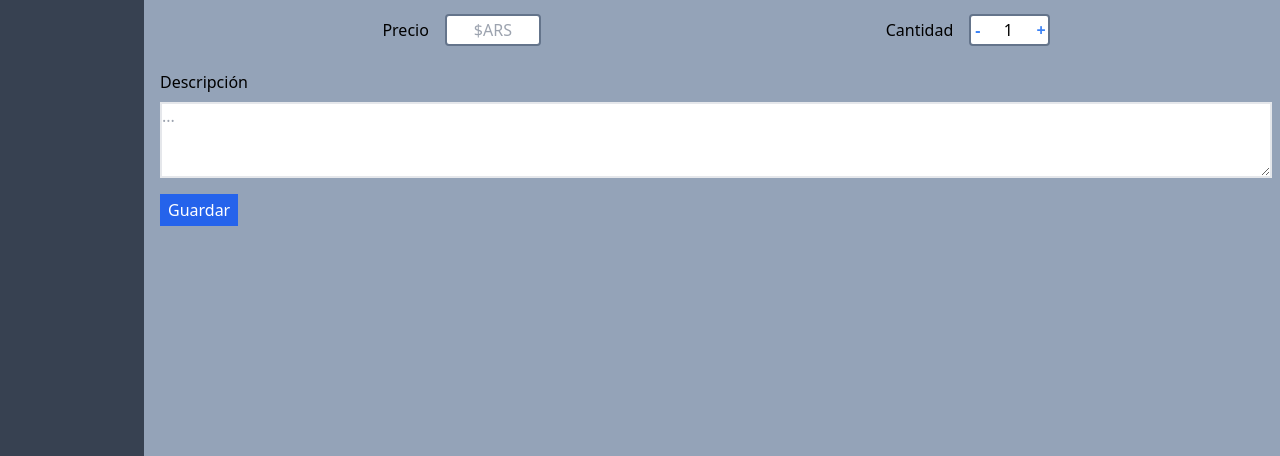
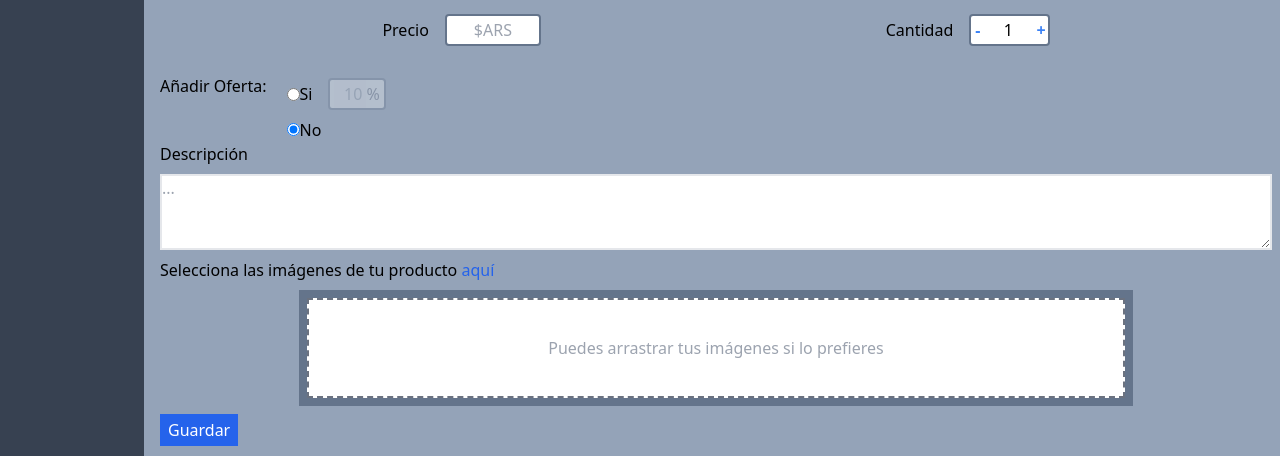
Before and after one commit to HernanS87/Tech-Store, a React (Vite) app: page /admin/form in a window 1280 px wide. Shown: the part 154-610 px from the top of the page. Built offline with nearby package versions, Linux system fonts and the light colour scheme.

Commit message:
I finished the validations

```diff
--- a/src/components/Carousel.jsx
+++ b/src/components/Carousel.jsx
@@ -61,7 +61,11 @@ export default function Carousel(props) {
   };
   return (
     <div className="flex justify-center relative">
-      {props.images.length > 1 && <span className="bg-gray-100 font-medium text-sm rounded-r-full rounded-l-full px-2 absolute left-0 z-10">{`${selectedIndex + 1 } / ${props.images.length}` }</span>}
+      {props.images.length > 1 && (
+        <span className="bg-gray-100 font-medium text-sm rounded-r-full rounded-l-full px-2 absolute left-0 z-10">{`${
+          selectedIndex + 1
+        } / ${props.images.length}`}</span>
+      )}
       {props.images.length > 1 ? (
         <div
           className="flex-col relative"
--- a/src/components/admin/DetailPopup.jsx
+++ b/src/components/admin/DetailPopup.jsx
@@ -16,7 +16,7 @@ function UserPopup() {
           e.stopPropagation();
         }}
       >
-        <Carousel images={detailPopup.img} />
+        <Carousel images={detailPopup.images} />
         <div className="ml-2 pt-2 flex items-center max-w-xs">
           <div className="pl-2">
             <h1 className="mb-2 font-medium text-xl capitalize">
--- a/src/components/admin/InputFileCustom.jsx
+++ b/src/components/admin/InputFileCustom.jsx
@@ -1,11 +1,12 @@
 import { useState } from "react";
 import { useAdminContext } from "../../context";
+import InputAlert from "./InputAlert";
 
 export default function InputFileCustom() {
-  const { uploadImage, imgArray, setImgArray } = useAdminContext();
+  const { uploadImage, form, setForm, error} = useAdminContext();
 
   const [drag, setDrag] = useState(false);
-  let imagesTemp = imgArray;
+  let imagesTemp = form.images;
 
   const uploadFiles = (dataFiles) => {
     let files = [];
@@ -16,7 +17,10 @@ export default function InputFileCustom() {
       if (el.type.includes("image")) {
         const imageURL = await uploadImage(el);
         imagesTemp.push(imageURL);
-        setImgArray([...imagesTemp]);
+        setForm({
+          ...form,
+          images: [...imagesTemp],
+        });
       } else {
         alert(`No puedes cargar "${el.name}" porque no es una imágen`);
       }
@@ -24,7 +28,10 @@ export default function InputFileCustom() {
   };
 
   const handleDelete = (urlToDelete) => {
-    setImgArray(imgArray.filter((url) => url !== urlToDelete));
+    setForm({
+      ...form,
+      images: form.images.filter((url) => url !== urlToDelete),
+    });
   };
 
   return (
@@ -67,16 +74,16 @@ export default function InputFileCustom() {
               : "bg-gray-300 text-white border-white transition-all "
           }`}
         >
-          {imgArray.length === 0 ? (
+          {form.images.length === 0 ? (
             "Puedes arrastrar tus imágenes si lo prefieres"
           ) : (
             <div className="relative w-full">
               <ul className="flex flex-wrap w-full justify-evenly items-center">
-                {imgArray.map((url, ind) => (
+                {form.images.map((url, ind) => (
                   <li key={ind} className="relative bg-slate-100">
                     <img
                       src={url}
-                      alt=""
+                      alt={form.name}
                       className="w-36 h-36 object-contain"
                     />
                     <button
@@ -101,6 +108,7 @@ export default function InputFileCustom() {
           )}
         </div>
       </div>
+      <InputAlert msg={error.images} />
     </div>
   );
 }
--- a/src/components/admin/InputOfferCustom.jsx
+++ b/src/components/admin/InputOfferCustom.jsx
@@ -1,67 +1,59 @@
-import { useState } from "react";
 import { useAdminContext } from "../../context";
 import InputAlert from "./InputAlert";
 
 export default function InputOfferCustom() {
-  const { offer, setOffer } = useAdminContext();
-  const [percentOk, setPercentOk] = useState(true);
+  const { form, setForm, handleChange, error } = useAdminContext();
 
   return (
     <div className="flex items-start">
       <p className="mt-1">Añadir Oferta:</p>
       <div>
-        <div className="ml-5 h-12">
+        <div className="ml-5 h-12 flex items-center">
           <input
             type="radio"
             name="offer"
             id="yes"
-            checked={offer}
-            onChange={() => setOffer(true)}
+            checked={form.offer}
+            onChange={() =>
+              setForm({
+                ...form,
+                offer: true,
+              })
+            }
           />
           <label htmlFor="yes">Si</label>
+          <div
+            className={`ml-4 px-1 border-2 border-slate-500 bg-white rounded ${
+              !form.offer && "opacity-30 text-gray-500"
+            }`}
+          >
             <input
               type="number"
               id="percent"
               name="percent"
-            min={1}
-            max={100}
-            placeholder="10%"
-            disabled={!offer}
-            className="border-2 ml-4 mt-2px w-12 py-2px px-1 text-center outline-none border-slate-500 rounded"
+              value={form.percent}
+              placeholder="10"
+              disabled={!form.offer}
+              className="w-8 h-7 pr-1 text-right outline-none"
               required
-            onChange={(e) => {
-              console.log(e.target.value);
-              if (
-                e.target.value == "" ||
-                e.target.value == 0 ||
-                e.target.value > 100
-              ) {
-                setPercentOk(false);
-              } else {
-                setPercentOk(true);
-              }
-            }}
+              onChange={handleChange}
             />
-          {offer && (
-            <span className="ml-2 bg-white p-1 rounded text-xs font-medium text-blue-700">
-              Indica el porcentaje de descuento
-            </span>
-          )}
-          <InputAlert
-            state={percentOk}
-            msg={"¡Debes escribir un numero entre 1 y 100!"}
-          />
+            <span className="cursor-default">%</span>
+          </div>
+          <InputAlert msg={error.percent} />
         </div>
         <div className="ml-5">
           <input
             type="radio"
             name="offer"
             id="no"
-            checked={!offer}
-            onChange={(e) => {
-              e.target.form.percent.value = "";
-              setOffer(false);
-              setPercentOk(true);
+            checked={!form.offer}
+            onChange={() => {
+              setForm({
+                ...form,
+                offer: false,
+                percent: "",
+              });
             }}
           />
           <label htmlFor="no">No</label>
--- a/src/components/admin/InputQuantityCustom.jsx
+++ b/src/components/admin/InputQuantityCustom.jsx
@@ -9,7 +9,7 @@ export default function InputQuantityCustom() {
         <label htmlFor="quantity" className="">
           Cantidad
         </label>
-        <div className="ml-4 mr border-2 border-slate-500 bg-white rounded">
+        <div className="ml-4 border-2 border-slate-500 bg-white rounded">
           <button
             type="button"
             id="decrease"
--- a/src/components/admin/StockCard.jsx
+++ b/src/components/admin/StockCard.jsx
@@ -5,16 +5,12 @@ import { db } from "../../constants";
 import { deleteDoc, doc } from "firebase/firestore";
 
 export default function Stock({ prod }) {
-  const { setProdToEdit, setImgArray, setQuantity, setOffer, setDetailPopup } =
-    useAdminContext();
+  const { setDetailPopup, setForm } = useAdminContext();
   const navigate = useNavigate();
 
   const handleEdit = () => {
     console.log(prod);
-    setProdToEdit(prod);
-    setImgArray(prod.img);
-    setQuantity(prod.quantity);
-    setOffer(prod.offer);
+    setForm(prod);
     navigate("/admin/form");
   };
 
@@ -31,7 +27,11 @@ export default function Stock({ prod }) {
   return (
     <div className="card bg-white flex justify-between flex-1 w-3/4 m-auto py-2 px-4 border-b first:rounded-t last:rounded-b  ">
       <div className="min-w-fit flex flex-col justify-center">
-        <img src={prod.img[0]} alt="" className="w-36 h-36 object-contain " />
+        <img
+          src={prod.images[0]}
+          alt=""
+          className="w-36 h-36 object-contain "
+        />
       </div>
 
       <div className="flex flex-col flex-grow justify-between pl-3 pr-2 alin">
@@ -80,7 +80,7 @@ export default function Stock({ prod }) {
                 {prod.quantity > 1 ? `${prod.quantity} unidades` : "1 unidad"}
               </span>
               <div className="flex flex-wrap ">
-                {prod.img.map((url, index) => (
+                {prod.images.map((url, index) => (
                   <img
                     key={index}
                     src={url}
--- a/src/context/AdminContext.jsx
+++ b/src/context/AdminContext.jsx
@@ -1,3 +1,5 @@
+import { db } from "../constants";
+import { doc, updateDoc, setDoc } from "firebase/firestore";
 import { createContext, useContext, useState } from "react";
 import { ref, uploadBytes, getDownloadURL } from "firebase/storage";
 import { storage } from "../constants";
@@ -39,7 +41,7 @@ export const AdminContextProvider = ({ children }) => {
     let errors = {};
     let regexName = /^.{4,200}$/;
     let regexPrice = /^[1-9]\d*$/;
-    let regexComments = /^.{1,255}$/;
+    let regexComments = /^.{0,255}$/;
 
     if (!form.name.trim()) {
       errors.name = 'El campo "Nombre" es requerido';
@@ -75,6 +77,16 @@ export const AdminContextProvider = ({ children }) => {
       validate = false;
     }
 
+    if (form.offer && (form.percent > 100 || form.percent < 1)) {
+      errors.percent = "Debes colocar un numero entero entre 1 y 100";
+      validate = false;
+    }
+
+    if (form.images.length === 0) {
+      errors.images = "Debes cargar al menos una imágen del producto";
+      validate = false;
+    }
+
     return validate ? null : errors;
   };
 
@@ -87,10 +99,12 @@ export const AdminContextProvider = ({ children }) => {
       [name]: value,
     });
   };
-  const handleBlur = (e) => {
-    handleChange(e);
-    setError(validationsForm(form));
+
+  const resetForm = () => {
+    setForm(initialState);
+    setError({});
   };
+
   const handleSubmit = (e) => {
     e.preventDefault();
     const err = validationsForm(form);
@@ -98,21 +112,27 @@ export const AdminContextProvider = ({ children }) => {
     if (err === null) {
       console.log("enviado exitosamente");
       console.log(form);
-      // setForm(initialState)
-      setError({});
+      if (form.id) {
+        const prodRef = doc(db, `Stock/${form.id}`);
+        updateDoc(prodRef, {
+          ...form,
+        });
+      } else {
+        const stockRef = doc(db, "Stock", `${e.target.name.value}`);
+        setDoc(stockRef, {
+          ...form,
+        });
+      }
+
+      resetForm();
     } else {
       setError(err);
     }
   };
 
-  // const [priceOk, setPriceOk] = useState(true);
-  // const [quantity, setQuantity] = useState(1);
-  // const [offer, setOffer] = useState(false);
-  // const [prodToEdit, setProdToEdit] = useState(null);
-  // const [imgArray, setImgArray] = useState([]);
-  // const [detailPopup, setDetailPopup] = useState({
-  //   ok: false
-  // });
+  const [detailPopup, setDetailPopup] = useState({
+    ok: false,
+  });
 
   return (
     <AdminContext.Provider
@@ -120,24 +140,14 @@ export const AdminContextProvider = ({ children }) => {
         categories,
         form,
         error,
-        validationsForm,
         handleChange,
-        handleBlur,
         handleSubmit,
         setForm,
-        // priceOk,
-        // setPriceOk,
-        // quantity,
-        // setQuantity,
-        // offer,
-        // setOffer,
-        // prodToEdit,
-        // setProdToEdit,
-        // uploadImage,
-        // imgArray,
-        // setImgArray,
-        // detailPopup,
-        // setDetailPopup,
+        setError,
+        resetForm,
+        uploadImage,
+        detailPopup,
+        setDetailPopup,
       }}
     >
       {children}
--- a/src/pages/AdminForm.jsx
+++ b/src/pages/AdminForm.jsx
@@ -1,5 +1,3 @@
-import { db } from "../constants";
-import { doc, updateDoc, setDoc } from "firebase/firestore";
 import { useAdminContext } from "../context";
 import {
   InputPriceCustom,
@@ -10,68 +8,8 @@ import {
 } from "../components";
 
 export default function AdminForm() {
-  const {
-    categories,
-    form,
-    error,
-    handleChange,
-    handleBlur,
-    handleSubmit,
-    // setPriceOk,
-    // quantity,
-    // setQuantity,
-    // offer,
-    // setOffer,
-    // prodToEdit,
-    // setProdToEdit,
-    // imgArray,
-    // setImgArray,
-  } = useAdminContext();
-
-  // const handleSubmit = (e) => {
-  //   e.preventDefault();
-  //   if (imgArray.length > 0) {
-  //     if (prodToEdit) {
-  //       const prodRef = doc(db, `Stock/${prodToEdit.id}`);
-  //       updateDoc(prodRef, {
-  //         ...prodToEdit,
-  //         name: e.target.name.value.trim(),
-  //         category: e.target.category.value,
-  //         description: e.target.description.value.trim(),
-  //         price: e.target.price.value,
-  //         quantity: quantity,
-  //         offer: offer,
-  //         percent: e.target.percent.value,
-  //         img: imgArray,
-  //       });
-  //       setProdToEdit(null);
-  //     } else {
-  //       const stockRef = doc(db, "Stock", `${e.target.name.value}`);
-  //       setDoc(stockRef, {
-  //         name: e.target.name.value.trim(),
-  //         category: e.target.category.value,
-  //         description: e.target.description.value.trim(),
-  //         price: e.target.price.value,
-  //         quantity: quantity,
-  //         offer: offer,
-  //         percent: e.target.percent.value,
-  //         img: imgArray,
-  //       });
-  //     }
-
-  //     e.target.name.value = "";
-  //     e.target.price.value = "";
-  //     e.target.description.value = "";
-  //     e.target.category.value = "";
-  //     e.target.percent.value = "";
-  //     setImgArray([]);
-  //     setQuantity(1);
-  //     setPriceOk(true);
-  //     setOffer(false);
-  //   } else {
-  //     alert("Debes cargar al menos una imágen");
-  //   }
-  // };
+  const { categories, form, error, handleChange, handleSubmit } =
+    useAdminContext();
 
   return (
     <form
@@ -113,7 +51,9 @@ export default function AdminForm() {
           <InputQuantityCustom />
         </div>
       </div>
-      <div>{/* <InputOfferCustom /> */}</div>
+      <div>
+        <InputOfferCustom />
+      </div>
       <label htmlFor="description">Descripción</label>
       <textarea
         id="description"
@@ -127,13 +67,12 @@ export default function AdminForm() {
       ></textarea>
       <InputAlert msg={error.description} />
 
-      {/* <InputFileCustom /> */}
+      <InputFileCustom />
       <button
         type="submit"
         className="w-fit my-2 px-2 py-1 text-white bg-blue-600"
       >
-        Guardar
-        {/* {prodToEdit ? "Editar" : "Guardar"} */}
+        {form.id ? "Editar" : "Guardar"}
       </button>
     </form>
   );
--- a/src/pages/AdminStock.jsx
+++ b/src/pages/AdminStock.jsx
@@ -51,7 +51,7 @@ export default function AdminStock() {
           </div>
         );
       })}
-      {detailPopup.ok && <DetailPopup/>}
+      {detailPopup.ok && <DetailPopup />}
     </div>
   );
 }
```
Also changed, not shown: src/components/admin/Sidebar.jsx (+2 -7 lines). Lines whose indentation alone changed are shown as unchanged.
